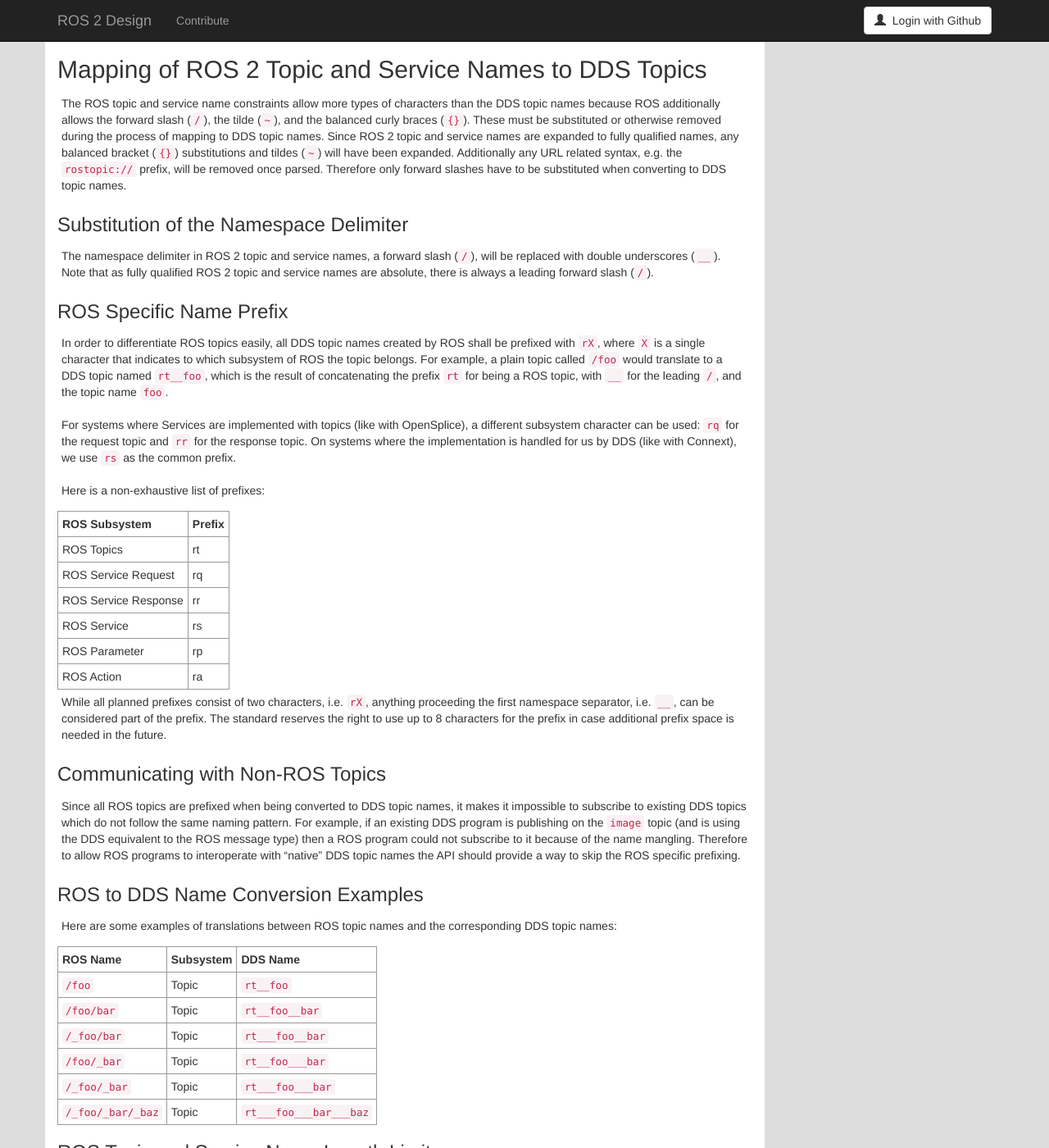
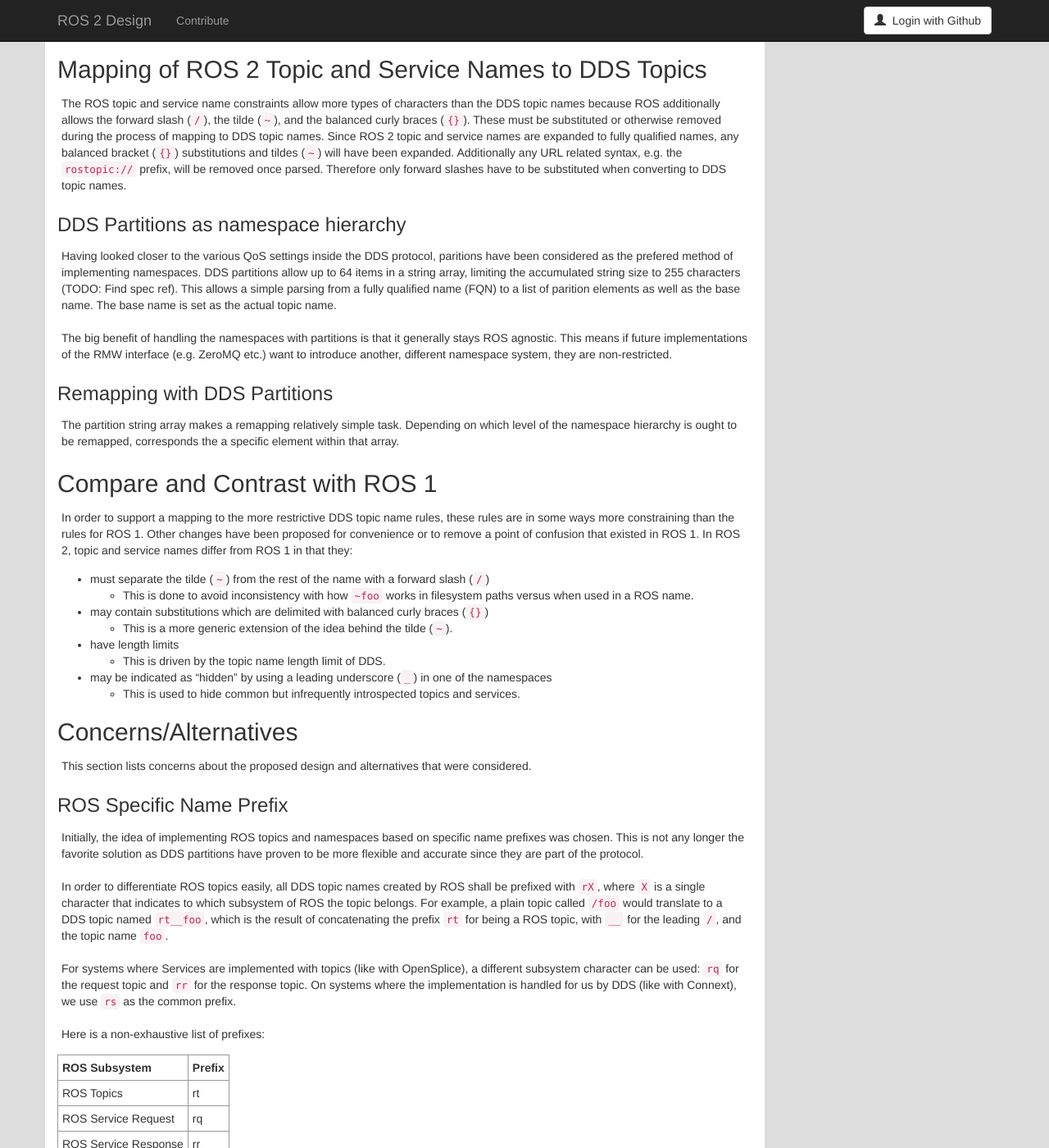
Before and after one commit to ros2/design, a Jekyll site: the page built from articles/140_topic_and_service_name_mapping.md, in a window 1280 px wide and 1400 px high, scrolled down 4073 px. Shown: the whole window at 82% size. Built offline with Jekyll 4.4.1, drawn with Linux system fonts in a browser that asks for light colours; nearby versions of some CDN libraries; some of the changed text lies outside the part shown.

Commit message:
dds partitions for namespacing

```diff
--- a/articles/140_topic_and_service_name_mapping.md
+++ b/articles/140_topic_and_service_name_mapping.md
@@ -219,65 +219,15 @@
 Additionally any URL related syntax, e.g. the `rostopic://` prefix, will be removed once parsed.
 Therefore only forward slashes have to be substituted when converting to DDS topic names.
 
-### Substitution of the Namespace Delimiter
+### DDS Partitions as namespace hierarchy
 
-The namespace delimiter in ROS 2 topic and service names, a forward slash (`/`), will be replaced with double underscores (`__`).
-Note that as fully qualified ROS 2 topic and service names are absolute, there is always a leading forward slash (`/`).
+Having looked closer to the various QoS settings inside the DDS protocol, paritions have been considered as the prefered method of implementing namespaces. DDS partitions allow up to 64 items in a string array, limiting the accumulated string size to 255 characters (TODO: Find spec ref). This allows a simple parsing from a fully qualified name (FQN) to a list of parition elements as well as the base name. The base name is set as the actual topic name.
 
-### ROS Specific Name Prefix
+The big benefit of handling the namespaces with partitions is that it generally stays ROS agnostic. This means if future implementations of the RMW interface (e.g. ZeroMQ etc.) want to introduce another, different namespace system, they are non-restricted.
 
-In order to differentiate ROS topics easily, all DDS topic names created by ROS shall be prefixed with `rX`, where `X` is a single character that indicates to which subsystem of ROS the topic belongs.
-For example, a plain topic called `/foo` would translate to a DDS topic named `rt__foo`, which is the result of concatenating the prefix `rt` for being a ROS topic, with `__` for the leading `/`, and the topic name `foo`.
+### Remapping with DDS Partitions
 
-For systems where Services are implemented with topics (like with OpenSplice), a different subsystem character can be used: `rq` for the request topic and `rr` for the response topic.
-On systems where the implementation is handled for us by DDS (like with Connext), we use `rs` as the common prefix.
-
-Here is a non-exhaustive list of prefixes:
-
-| ROS Subsystem        | Prefix |
-|----------------------|--------|
-| ROS Topics           | rt     |
-| ROS Service Request  | rq     |
-| ROS Service Response | rr     |
-| ROS Service          | rs     |
-| ROS Parameter        | rp     |
-| ROS Action           | ra     |
-
-While all planned prefixes consist of two characters, i.e. `rX`, anything proceeding the first namespace separator, i.e. `__`, can be considered part of the prefix.
-The standard reserves the right to use up to 8 characters for the prefix in case additional prefix space is needed in the future.
-
-### Communicating with Non-ROS Topics
-
-Since all ROS topics are prefixed when being converted to DDS topic names, it makes it impossible to subscribe to existing DDS topics which do not follow the same naming pattern.
-For example, if an existing DDS program is publishing on the `image` topic (and is using the DDS equivalent to the ROS message type) then a ROS program could not subscribe to it because of the name mangling.
-Therefore to allow ROS programs to interoperate with "native" DDS topic names the API should provide a way to skip the ROS specific prefixing.
-
-### ROS to DDS Name Conversion Examples
-
-Here are some examples of translations between ROS topic names and the corresponding DDS topic names:
-
-| ROS Name          | Subsystem | DDS Name               |
-|-------------------|-----------|------------------------|
-| `/foo`            | Topic     | `rt__foo`              |
-| `/foo/bar`        | Topic     | `rt__foo__bar`         |
-| `/_foo/bar`       | Topic     | `rt___foo__bar`        |
-| `/foo/_bar`       | Topic     | `rt__foo___bar`        |
-| `/_foo/_bar`      | Topic     | `rt___foo___bar`       |
-| `/_foo/_bar/_baz` | Topic     | `rt___foo___bar___baz` |
-
-### ROS Topic and Service Name Length Limit
-
-Because DDS topic names must be limited to 255 characters, the length of a ROS topic or service name is also limited in length.
-In the case of a topic, the length is governed by the following algorithm:
-
-`C + N + P <= 255`
-
-Where `P` is `8`, the maximum possible length of the ROS specific prefix, `C` is the number of characters in the topic name, and `N` is the number of name tokens in the topic name.
-Note that this algorithm must be applied on a fully qualified name, i.e. after expanding all substitutions and the private namespace substitution character (`~`), after removing any URL related syntax (e.g. without the `rostopic://` prefix).
-
-Services are governed by the same algorithm, but in some implementations may require additional characters to be subtracted from the limit depending on how the request and response topics are created by the middleware.
-In the specific case of RTI Connext's Request-Reply implementation, they append the `Request` and `Reply` strings to the topic names.
-Therefore, it would be safest to assume the Service name limit to be less 8 more characters.
+The partition string array makes a remapping relatively simple task. Depending on which level of the namespace hierarchy is ought to be remapped, corresponds the a specific element within that array.
 
 ## Compare and Contrast with ROS 1
 
@@ -304,6 +254,68 @@
 ## Concerns/Alternatives
 
 This section lists concerns about the proposed design and alternatives that were considered.
+
+### ROS Specific Name Prefix
+
+Initially, the idea of implementing ROS topics and namespaces based on specific name prefixes was chosen. This is not any longer the favorite solution as DDS partitions have proven to be more flexible and accurate since they are part of the protocol.
+
+In order to differentiate ROS topics easily, all DDS topic names created by ROS shall be prefixed with `rX`, where `X` is a single character that indicates to which subsystem of ROS the topic belongs.
+For example, a plain topic called `/foo` would translate to a DDS topic named `rt__foo`, which is the result of concatenating the prefix `rt` for being a ROS topic, with `__` for the leading `/`, and the topic name `foo`.
+
+For systems where Services are implemented with topics (like with OpenSplice), a different subsystem character can be used: `rq` for the request topic and `rr` for the response topic.
+On systems where the implementation is handled for us by DDS (like with Connext), we use `rs` as the common prefix.
+
+Here is a non-exhaustive list of prefixes:
+
+| ROS Subsystem        | Prefix |
+|----------------------|--------|
+| ROS Topics           | rt     |
+| ROS Service Request  | rq     |
+| ROS Service Response | rr     |
+| ROS Service          | rs     |
+| ROS Parameter        | rp     |
+| ROS Action           | ra     |
+
+While all planned prefixes consist of two characters, i.e. `rX`, anything proceeding the first namespace separator, i.e. `__`, can be considered part of the prefix.
+The standard reserves the right to use up to 8 characters for the prefix in case additional prefix space is needed in the future.
+
+#### Communicating with Non-ROS Topics
+
+Since all ROS topics are prefixed when being converted to DDS topic names, it makes it impossible to subscribe to existing DDS topics which do not follow the same naming pattern.
+For example, if an existing DDS program is publishing on the `image` topic (and is using the DDS equivalent to the ROS message type) then a ROS program could not subscribe to it because of the name mangling.
+Therefore to allow ROS programs to interoperate with "native" DDS topic names the API should provide a way to skip the ROS specific prefixing.
+
+#### ROS to DDS Name Conversion Examples
+
+Here are some examples of translations between ROS topic names and the corresponding DDS topic names:
+
+| ROS Name          | Subsystem | DDS Name               |
+|-------------------|-----------|------------------------|
+| `/foo`            | Topic     | `rt__foo`              |
+| `/foo/bar`        | Topic     | `rt__foo__bar`         |
+| `/_foo/bar`       | Topic     | `rt___foo__bar`        |
+| `/foo/_bar`       | Topic     | `rt__foo___bar`        |
+| `/_foo/_bar`      | Topic     | `rt___foo___bar`       |
+| `/_foo/_bar/_baz` | Topic     | `rt___foo___bar___baz` |
+
+#### ROS Topic and Service Name Length Limit
+
+Because DDS topic names must be limited to 255 characters, the length of a ROS topic or service name is also limited in length.
+In the case of a topic, the length is governed by the following algorithm:
+
+`C + N + P <= 255`
+
+Where `P` is `8`, the maximum possible length of the ROS specific prefix, `C` is the number of characters in the topic name, and `N` is the number of name tokens in the topic name.
+Note that this algorithm must be applied on a fully qualified name, i.e. after expanding all substitutions and the private namespace substitution character (`~`), after removing any URL related syntax (e.g. without the `rostopic://` prefix).
+
+Services are governed by the same algorithm, but in some implementations may require additional characters to be subtracted from the limit depending on how the request and response topics are created by the middleware.
+In the specific case of RTI Connext's Request-Reply implementation, they append the `Request` and `Reply` strings to the topic names.
+Therefore, it would be safest to assume the Service name limit to be less 8 more characters.
+
+#### Substitution of the Namespace Delimiter
+
+The namespace delimiter in ROS 2 topic and service names, a forward slash (`/`), will be replaced with double underscores (`__`).
+Note that as fully qualified ROS 2 topic and service names are absolute, there is always a leading forward slash (`/`).
 
 ### Alternative Name Rules and Concerns About Name Rules
 
```
